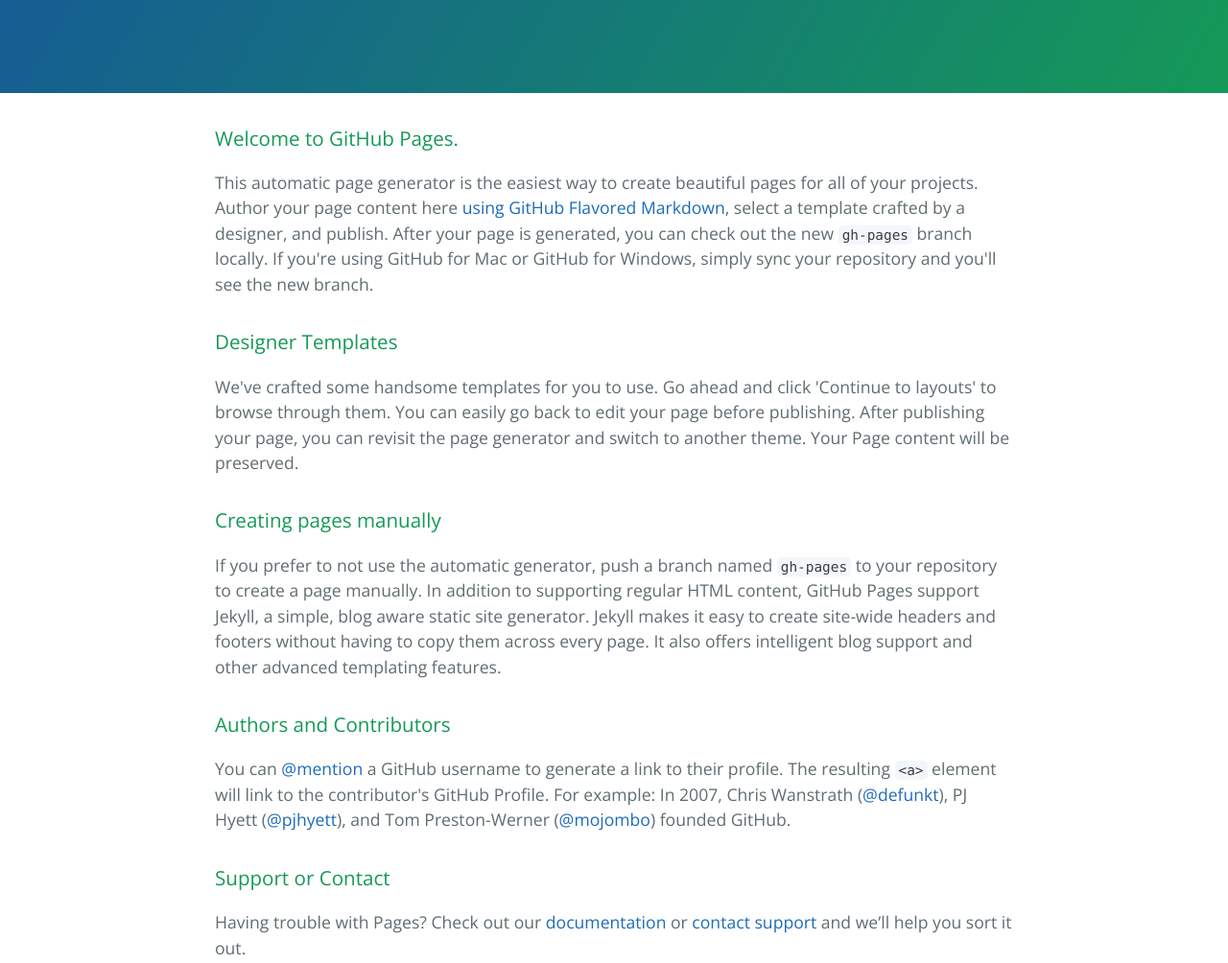
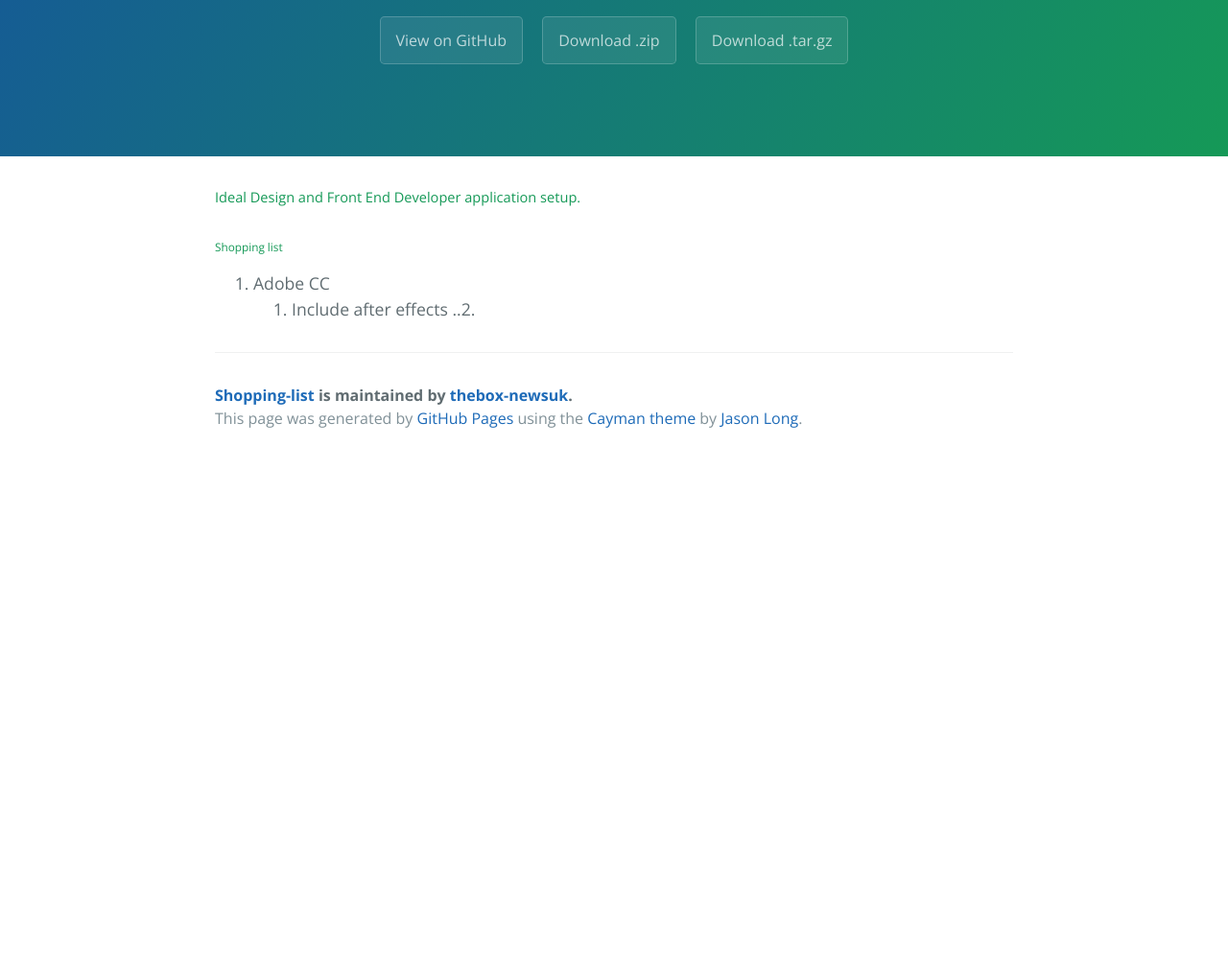
Before and after one commit to thebox-newsuk/shopping-list, a plain HTML site: page index.html in a window 1280 px wide. Shown: the part 220-1224 px from the top of the page at 96% size. After the commit the page ends 800 px from the top, so only its background shows below. Drawn offline with nearby package versions, Linux system fonts and the light colour scheme.

```diff
--- a/index.html
+++ b/index.html
@@ -13,33 +13,27 @@
     <section class="page-header">
       <h1 class="project-name">Shopping-list</h1>
       <h2 class="project-tagline">Application shoppinglst</h2>
+      <a href="https://github.com/thebox-newsuk/shopping-list" class="btn">View on GitHub</a>
+      <a href="https://github.com/thebox-newsuk/shopping-list/zipball/master" class="btn">Download .zip</a>
+      <a href="https://github.com/thebox-newsuk/shopping-list/tarball/master" class="btn">Download .tar.gz</a>
     </section>
 
     <section class="main-content">
-      <h3>
-<a id="welcome-to-github-pages" class="anchor" href="#welcome-to-github-pages" aria-hidden="true"><span class="octicon octicon-link"></span></a>Welcome to GitHub Pages.</h3>
+      <h5>
+<a id="ideal-design-and-front-end-developer-application-setup" class="anchor" href="#ideal-design-and-front-end-developer-application-setup" aria-hidden="true"><span class="octicon octicon-link"></span></a>Ideal Design and Front End Developer application setup.</h5>
 
-<p>This automatic page generator is the easiest way to create beautiful pages for all of your projects. Author your page content here <a href="https://guides.github.com/features/mastering-markdown/">using GitHub Flavored Markdown</a>, select a template crafted by a designer, and publish. After your page is generated, you can check out the new <code>gh-pages</code> branch locally. If you're using GitHub for Mac or GitHub for Windows, simply sync your repository and you'll see the new branch.</p>
+<h6>
+<a id="shopping-list" class="anchor" href="#shopping-list" aria-hidden="true"><span class="octicon octicon-link"></span></a>Shopping list</h6>
 
-<h3>
-<a id="designer-templates" class="anchor" href="#designer-templates" aria-hidden="true"><span class="octicon octicon-link"></span></a>Designer Templates</h3>
+<ol>
+<li>Adobe CC
 
-<p>We've crafted some handsome templates for you to use. Go ahead and click 'Continue to layouts' to browse through them. You can easily go back to edit your page before publishing. After publishing your page, you can revisit the page generator and switch to another theme. Your Page content will be preserved.</p>
-
-<h3>
-<a id="creating-pages-manually" class="anchor" href="#creating-pages-manually" aria-hidden="true"><span class="octicon octicon-link"></span></a>Creating pages manually</h3>
-
-<p>If you prefer to not use the automatic generator, push a branch named <code>gh-pages</code> to your repository to create a page manually. In addition to supporting regular HTML content, GitHub Pages support Jekyll, a simple, blog aware static site generator. Jekyll makes it easy to create site-wide headers and footers without having to copy them across every page. It also offers intelligent blog support and other advanced templating features.</p>
-
-<h3>
-<a id="authors-and-contributors" class="anchor" href="#authors-and-contributors" aria-hidden="true"><span class="octicon octicon-link"></span></a>Authors and Contributors</h3>
-
-<p>You can <a href="https://github.com/blog/821" class="user-mention">@mention</a> a GitHub username to generate a link to their profile. The resulting <code>&lt;a&gt;</code> element will link to the contributor's GitHub Profile. For example: In 2007, Chris Wanstrath (<a href="https://github.com/defunkt" class="user-mention">@defunkt</a>), PJ Hyett (<a href="https://github.com/pjhyett" class="user-mention">@pjhyett</a>), and Tom Preston-Werner (<a href="https://github.com/mojombo" class="user-mention">@mojombo</a>) founded GitHub.</p>
-
-<h3>
-<a id="support-or-contact" class="anchor" href="#support-or-contact" aria-hidden="true"><span class="octicon octicon-link"></span></a>Support or Contact</h3>
-
-<p>Having trouble with Pages? Check out our <a href="https://help.github.com/pages">documentation</a> or <a href="https://github.com/contact">contact support</a> and we’ll help you sort it out.</p>
+<ol>
+<li>Include after effects
+..2.</li>
+</ol>
+</li>
+</ol>
 
       <footer class="site-footer">
         <span class="site-footer-owner"><a href="https://github.com/thebox-newsuk/shopping-list">Shopping-list</a> is maintained by <a href="https://github.com/thebox-newsuk">thebox-newsuk</a>.</span>
```
Also changed, not shown: params.json (+1 -1 lines).
